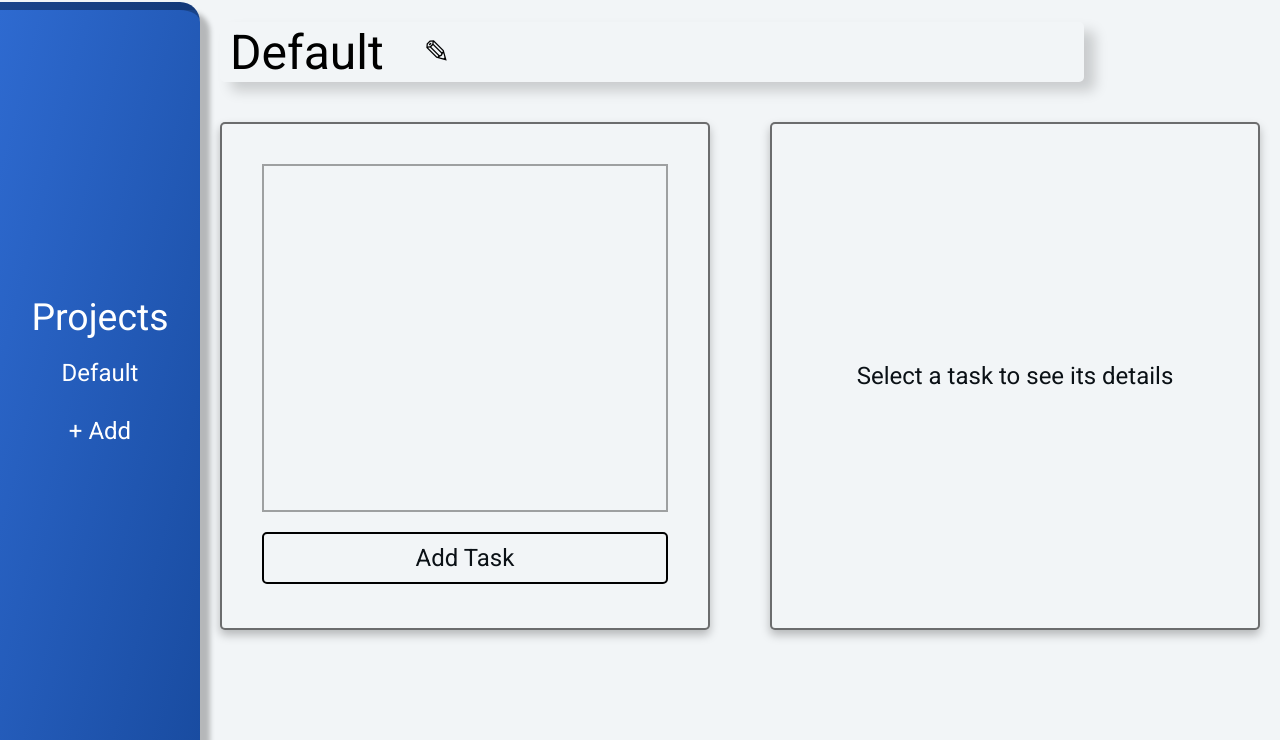
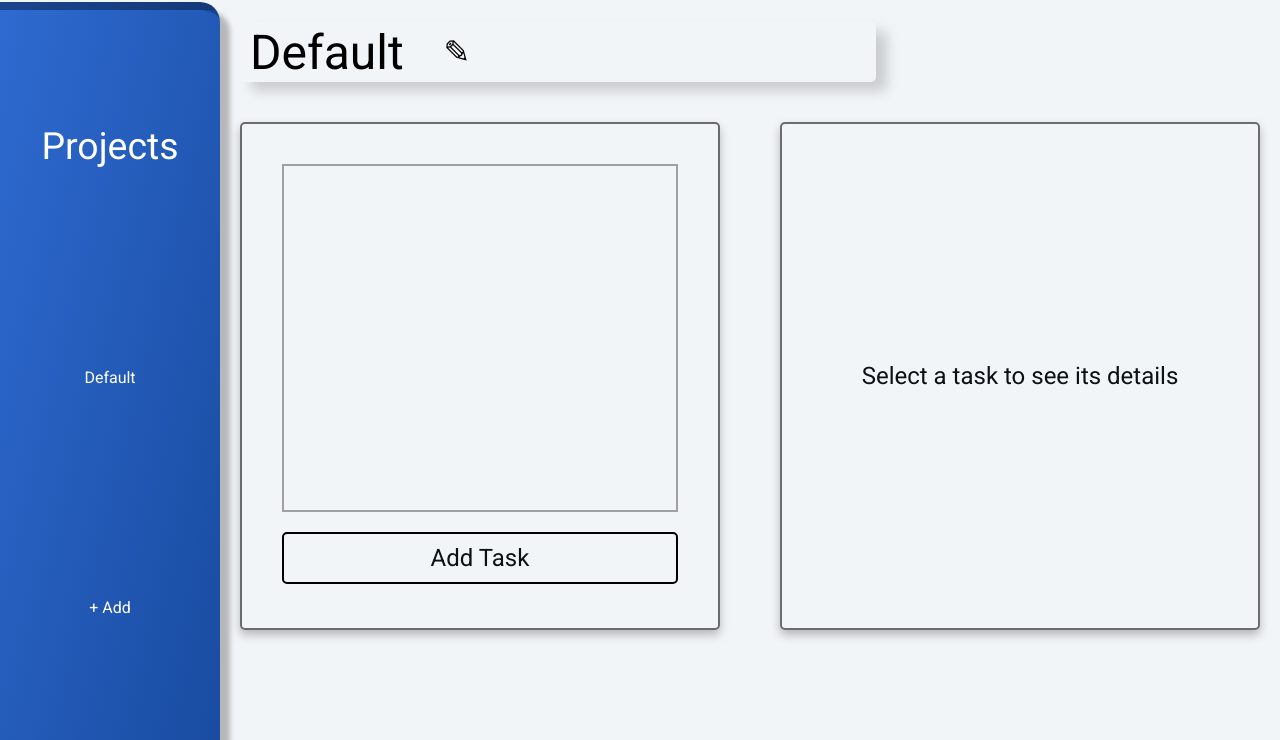
Before and after one commit to LauritzCode/Basic-To-Do-App, a website built with webpack: page src/template.html in a window 1280 px wide. Both pictures are taken after a click on the button "Ticked". Shown: the part 60-800 px from the top of the page. Built offline with nearby package versions, Linux system fonts and the light colour scheme.

Commit message:
final changes

```diff
--- a/src/global.css
+++ b/src/global.css
@@ -82,3 +82,22 @@ nav {
     width: 40px;
     margin: 0 20px;
 }
+
+::-webkit-scrollbar {
+  width: 10px;
+  padding: 2px;
+}
+::-webkit-scrollbar-track {
+
+  border-radius: 5px;
+}
+
+/* Handle */
+::-webkit-scrollbar-thumb {
+  background: none;
+  border-radius: 5px;
+}
+
+::-webkit-scrollbar-button {
+  color: black;
+}
--- a/src/modules/ticked.js
+++ b/src/modules/ticked.js
@@ -38,6 +38,11 @@ const renderSideNav = (nav) => {
     `
     nav.appendChild(title)
 
+    const projectHome = document.createElement("div");
+    projectHome.classList.add("project-home")
+    nav.appendChild(projectHome)
+
+
     projects.forEach(project => {
         const btn = document.createElement("button");
         btn.textContent = project.name;
@@ -48,7 +53,8 @@ const renderSideNav = (nav) => {
             renderTaskList(document.querySelector(".tasks-list"));
             renderProjectHeader(document.querySelector(".project-header"))
         });
-        nav.appendChild(btn);
+        const projectHome = document.querySelector(".project-home");
+        projectHome.appendChild(btn);
     });
 
     const addProjectBtn = document.createElement("button");
--- a/src/styles/ticked.css
+++ b/src/styles/ticked.css
@@ -4,6 +4,7 @@
     align-items: center;
     justify-content: center;
     border: none;
+    backdrop-filter: blur(20px);
     padding: 40px;
     margin: auto 20px;
     border-radius: 5px;
@@ -17,6 +18,7 @@
     width: 900px;
     height: 400px;
     overflow: hidden;
+    z-index: 1000;
 }
 
 form {
@@ -26,6 +28,7 @@ form {
     transform: translate(-50%, -50%);
     color: white;
     margin: auto;
+    background: none;
     z-index: 99;
 }
 
@@ -56,7 +59,7 @@ form {
 
 .project-header {
     font-size: 2rem;
-    width: 80%;
+    width: 60%;
     margin: 20px;
     display: flex;
     padding: 10px;
@@ -227,7 +230,7 @@ form {
 }
 
 .side-nav {
-    flex: 0 0 200px;
+    flex: 0 0 220px;
     box-shadow: 10px 10px 5px 0px rgba(0, 0, 0, 0.25);
     text-align: left;
     display: flex;
@@ -249,7 +252,7 @@ form {
     border-radius: 5px;
     cursor: pointer;
     border: none;
-    font-size: 1.5rem;
+    font-size: 1rem;
     color: white;
     transition: 250ms;
     position: relative;
@@ -424,6 +427,18 @@ form {
     align-items: center;
 }
 
+.project-home {
+    overflow-y: auto;
+    width: 100%;
+    display: flex;
+    flex-direction: column;
+    align-items: center;
+    justify-content: center;
+    font-size: .75rem;;
+    height: 400px;
+    overflow-x: hidden;
+}
+
 
 .project-modal {
     display: flex;
```
